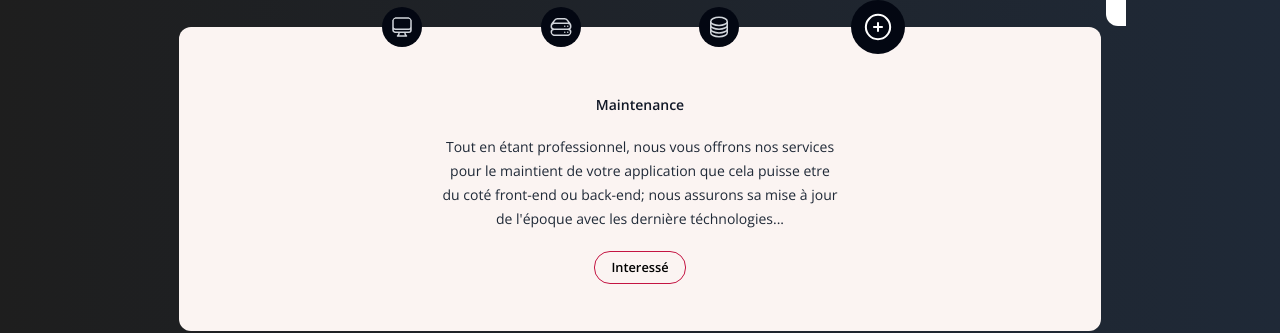
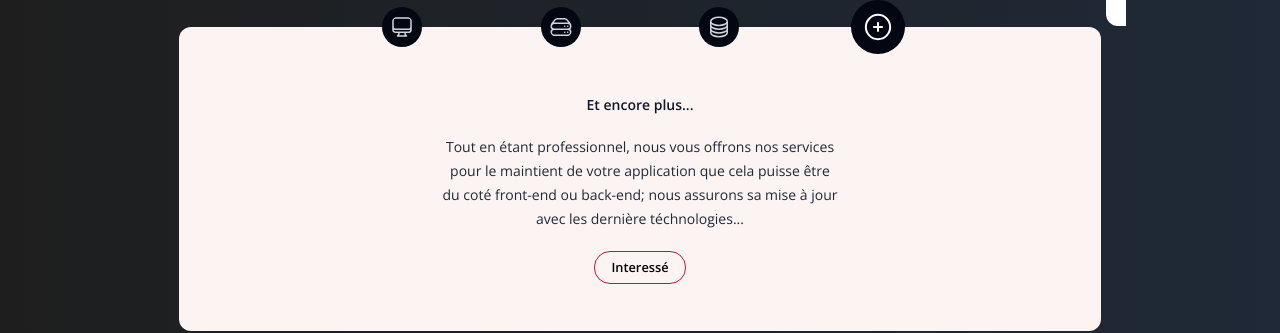
Before and after one commit to jobjunior14/Job_Junior_Portfolio, a React (Vite) app in the folder Client/: page / in a window 1280 px wide. Both pictures are taken after a click on the icon 878 px from the left and 2105 px from the top of the page. Shown: the part 2079-2412 px from the top of the page. Built offline with nearby package versions, Linux system fonts and the light colour scheme.

Commit message:
correction by users

```diff
--- a/Client/src/components/acceuil.jsx
+++ b/Client/src/components/acceuil.jsx
@@ -74,6 +74,7 @@ function Acceuil () {
             backEndDetails: "We put our years of experience at your disposition to develop the back-end of your application ( the invvisible part to the customers and their data) with the latest technologies to give you a better and modern service",
             dataBaseTitle: "Data Base",
             dataBaseDetails: "We ensure the implementation of database management systems for your company, business by make easy their handling and accessibility for a fast and efficient operation for your application",
+            andMoreTitle: 'And more...',
             andMore: "By being professional, we offer you our services for the maintenance of your application dosen't matter if it on backend or frontend; we ensure his upadate with the latest available technologies in time...",
             projectTitle: "Projects",
             projectDetails: "Be dazzled by our projects",
@@ -169,8 +170,9 @@ function Acceuil () {
             frontEndDetails: "Nous mettons à votre disposition nos années d'expérience pour devellopper le front-end de votre application (la partie visible par les clients et les intéraction possible) avec les dernières téchnologies pour vous permetre un meilleur service et morderne",
             backEndDetails: "Nous mettons à votre disposition nos années d'expérience pour devellopper le back-end de votre application (la partie invisible par les clients et leurs données) avec les dernières téchnologies pour vous permetre un meilleur service et morderne",
             dataBaseTitle: "Base des données",
-            dataBaseDetails: "Nous assurons la mise en place des systèmes de gestion de base des données pour votre entreprise, busness en facilitant leurs manipulation et leur accessibilité pour un fonctionnement rapide et efficace de votre entreprise ou busness",
-            andMore: "Tout en étant professionnel, nous vous offrons nos services pour le maintient de votre application que cela puisse etre du coté front-end ou back-end; nous assurons sa mise à jour de l'époque avec les dernière téchnologies...",
+            dataBaseDetails: "Nous assurons la mise en place des systèmes de gestion de base des données pour votre entreprise, business en facilitant leur manipulation et accessibilité pour un fonctionnement rapide et efficace de votre entreprise ou business",
+            andMoreTitle: "Et encore plus...",
+            andMore: "Tout en étant professionnel, nous vous offrons nos services pour le maintient de votre application que cela puisse être du coté front-end ou back-end; nous assurons sa mise à jour avec les dernière téchnologies...",
             projectTitle: "Projets",
             projectDetails: "Soyez ébloui par nos projets",
             SeeMore: "Voir plus",
@@ -876,7 +878,7 @@ function Acceuil () {
 
                             <div className={`h-full w-full duration-700 gap-5 justify-center flex flex-col items-center ${ servicesDetails.andMore ? 'translate-y-[-300%]  opacity-100' : "translate-y-[-100%] opacity-0"}`} style={{flex: 'inherit'}}>
 
-                                <h4 className='font-openSansSemiBold text-[0.875rem] dark:text-gray-900 text-gray-100 '> Maintenance</h4>
+                                <h4 className='font-openSansSemiBold text-[0.875rem] dark:text-gray-900 text-gray-100 '>{translation[lang].andMoreTitle}</h4>
                                 <p className=' font-openSansMedium text-[0.875rem] dark:text-gray-800 text-gray-100 sm:w-full md:w-[80%] lg:w-[70%] xl:w-[60%] leading-6'>{translation[lang].andMore}</p>
                                 <Link to={'/contacts'} className={` ${servicesDetails.andMore ? 'translate-y-0 opacity-100' : 'translate-y-32 opacity-0'} duration-[1.2s] border-myRed border px-4 py-[6px] font-openSansSemiBold text-[0.8rem] hover:bg-myRed hover:bg-opacity-20 rounded-2xl text-white dark:text-black `}>{translation[lang].interessed}</Link>
 
--- a/Client/src/components/contacts.jsx
+++ b/Client/src/components/contacts.jsx
@@ -164,7 +164,7 @@ function Contacts () {
                                 </a>
 
                                 {/* whatsapp and phone number  */}
-                                <div className='w-full flex gap-2 items-center '>
+                                <a href="https://wa.me/+25768775695" className='w-full hover:opacity-60 duration-200 flex gap-2 items-center '>
                                     <svg xmlns="http://www.w3.org/2000/svg" fill="none" viewBox="0 0 24 24" strokeWidth={1.5} stroke="currentColor" className="w-6 h-6 text-myRed">
                                     <path strokeLinecap="round" strokeLinejoin="round" d="M2.25 6.75c0 8.284 6.716 15 15 15h2.25a2.25 2.25 0 0 0 2.25-2.25v-1.372c0-.516-.351-.966-.852-1.091l-4.423-1.106c-.44-.11-.902.055-1.173.417l-.97 1.293c-.282.376-.769.542-1.21.38a12.035 12.035 0 0 1-7.143-7.143c-.162-.441.004-.928.38-1.21l1.293-.97c.363-.271.527-.734.417-1.173L6.963 3.102a1.125 1.125 0 0 0-1.091-.852H4.5A2.25 2.25 0 0 0 2.25 4.5v2.25Z" />
                                     </svg>
@@ -179,7 +179,7 @@ function Contacts () {
 
 
                                     <h3 className=' font-openSansSemiBold text-[0.8rem] sm:text-[0.9rem] dark:text-gray-50 text-gray-800 '>+257 68 77 56 95</h3>
-                                </div>
+                                </a>
 
 
                             </div>
--- a/Client/src/components/navBar/NavBar.jsx
+++ b/Client/src/components/navBar/NavBar.jsx
@@ -1,4 +1,4 @@
-import { NavLink } from "react-router-dom";
+import { Link, NavLink } from "react-router-dom";
 import { useState } from "react";
 import jobLogoWhite from '../../assets/navBar/jobLogoWhite.jpg';
 import jobLogoDark from '../../assets/navBar/jobLogoDark.jpg';
@@ -50,9 +50,9 @@ export default function NavBar () {
     return (
         <nav className="duration-300 flex justify-between   items-center -top-0 sticky w-full dark:bg-white bg-blackTheme z-50  ">
 
-            <figure className="mx-[5%] xl:mx-[12%] my-2 w-20">
+            <Link to={'/'} className="mx-[5%] xl:mx-[12%] my-2 w-20">
                 <img loading='lazy' src={ theme === 'dark' ? jobLogoWhite : jobLogoDark} alt="Logo Job Junior" className="w-10 xl:w-full" />
-            </figure>
+            </Link>
 
             {/* link on phone  */}
             <div className={`w-full sm:hidden absolute z-50 flex ${toggleNav ? 'h-[100vh] duration-500' : 'h-0 duration-[0.8s]'} overflow-hidden delay-100 ease-out top-14 transition-[height] bg-myRed justify- items-center gap-8 `}>
```
